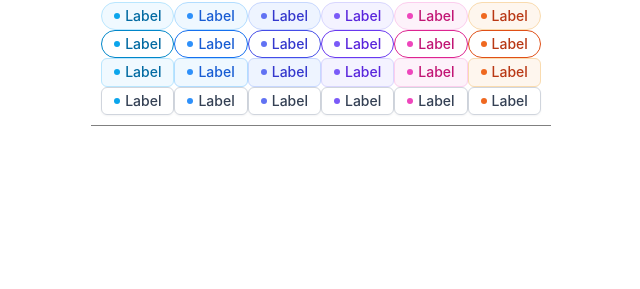
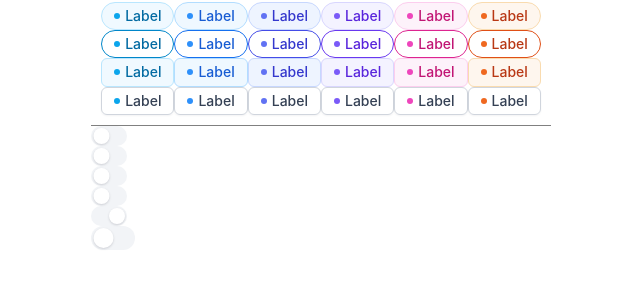
Before and after one commit to onnkek/ok-ui, a React (Create React App) app: page / in a window 1280 px wide. Shown: the part 333-622 px from the top of the page, without its empty margins (319-959 px from the left). Built offline with nearby package versions, Linux system fonts and the light colour scheme; a web font is replaced by a local one.

Commit message:
add toggles

```diff
--- a/src/App.tsx
+++ b/src/App.tsx
@@ -6,6 +6,7 @@ import { Input } from 'components/Input';
 import { Dropdown } from 'components/Dropdown';
 import { Avatar } from 'components/Avatar';
 import { Badge } from 'components/Badge';
+import { Toggle } from 'components/Toggle';
 
 function App() {
   return (
@@ -147,7 +148,7 @@ function App() {
             <Badge color='orange' dot size='L' theme='modern'>Label</Badge>
           </div>
         </div>
-
+        <Toggle /><Toggle /><Toggle /><Toggle disabled /><Toggle disabled checked /><Toggle size='L' />
 
       </div>
     </div>
--- /dev/null
+++ b/src/components/Toggle/index.ts
@@ -0,0 +1 @@
+export { Toggle } from './ui/Toggle';
--- /dev/null
+++ b/src/components/Toggle/ui/Toggle.module.sass
@@ -0,0 +1,66 @@
+.toggleContainer
+  display: flex
+  align-items: center
+  width: 36px
+  height: 20px
+  background-color: #F2F4F7
+  outline: none
+  border: none
+  border-radius: 20px
+  cursor: pointer
+.toggle
+  display: block
+  width: 16px
+  height: 16px
+  border-radius: var(--radius-full)
+  background-color: #fff
+  transition: transform 0.2s ease-in-out
+  box-shadow: 0px 1px 2px 0px #1018280F, 0px 1px 3px 0px #1018281A
+
+.disabled
+  cursor: default
+  .toggle
+    color: #F9FAFB
+
+.toggleContainer[aria-checked="true"].disabled
+  background-color: #F2F4F7
+
+.toggleContainer[aria-checked="true"]
+  animation: color 0.2s ease-in-out
+  background-color: #7F56D9
+  .toggle
+    transform: translateX(12px)
+  &:focus-visible
+    box-shadow: 0px 0px 0px 4px #9E77ED3D
+
+.toggleContainer[aria-checked="false"]
+  animation: colorBack 0.2s ease-in-out
+  background-color: #F2F4F7
+  .toggle
+    transform: translateX(-3.5px)
+  &:focus-visible
+    box-shadow: 0px 0px 0px 4px #98A2B333
+
+@keyframes color
+  from
+    background-color: #F2F4F7
+  to
+    background-color: #7F56D9
+
+@keyframes colorBack
+  from
+    background-color: #7F56D9
+  to
+    background-color: #F2F4F7
+
+.toggleContainer.l
+  width: 44px
+  height: 24px
+
+  .toggle
+    width: 20px
+    height: 20px
+
+.toggleContainer[aria-checked="true"].l
+  .toggle
+    transform: translateX(16px)
--- /dev/null
+++ b/src/components/Toggle/ui/Toggle.tsx
@@ -0,0 +1,39 @@
+import { Mods, classNames } from 'helpers/classNames';
+import cls from './Toggle.module.sass';
+import { Switch } from '@headlessui/react';
+import { useState } from 'react';
+
+type ToggleSize = 'M' | 'L';
+const sizeClasses: Record<ToggleSize, string> = {
+  M: cls.m,
+  L: cls.l
+};
+export interface ToggleProps {
+  className?: string;
+  disabled?: boolean;
+  checked?: boolean;
+  size?: ToggleSize;
+}
+
+export const Toggle = ({
+  className,
+  disabled,
+  checked,
+  size = 'M'
+}: ToggleProps) => {
+  const [enabled, setEnabled] = useState(checked);
+  const mods: Mods = {
+    [cls.disabled]: disabled,
+    [sizeClasses[size]]: true
+  }
+  return (
+    <Switch
+      disabled={disabled}
+      className={classNames(cls.toggleContainer, mods, [className])}
+      checked={enabled}
+      onChange={setEnabled}
+    >
+      <span className={cls.toggle} />
+    </Switch>
+  );
+};
```
